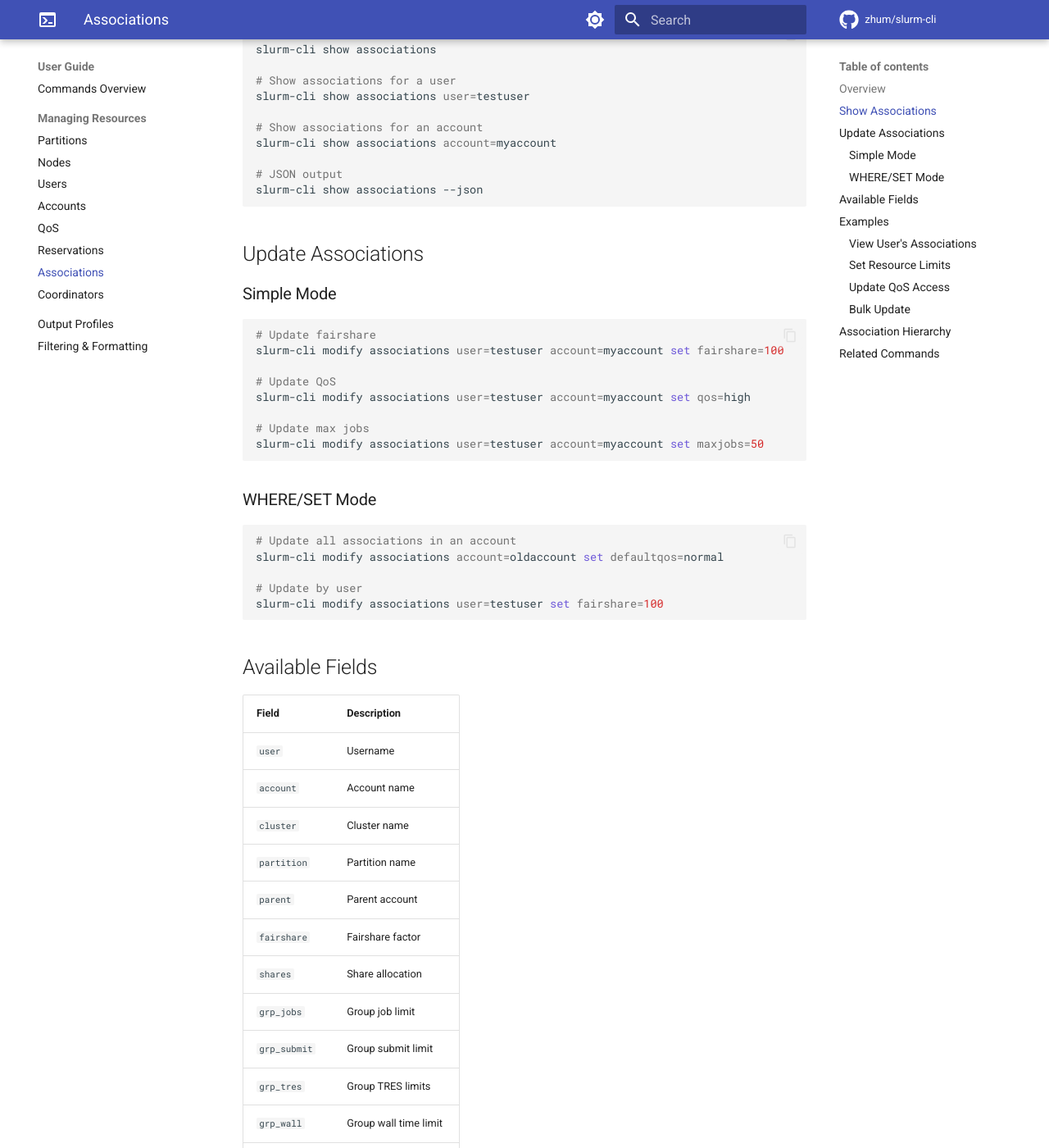
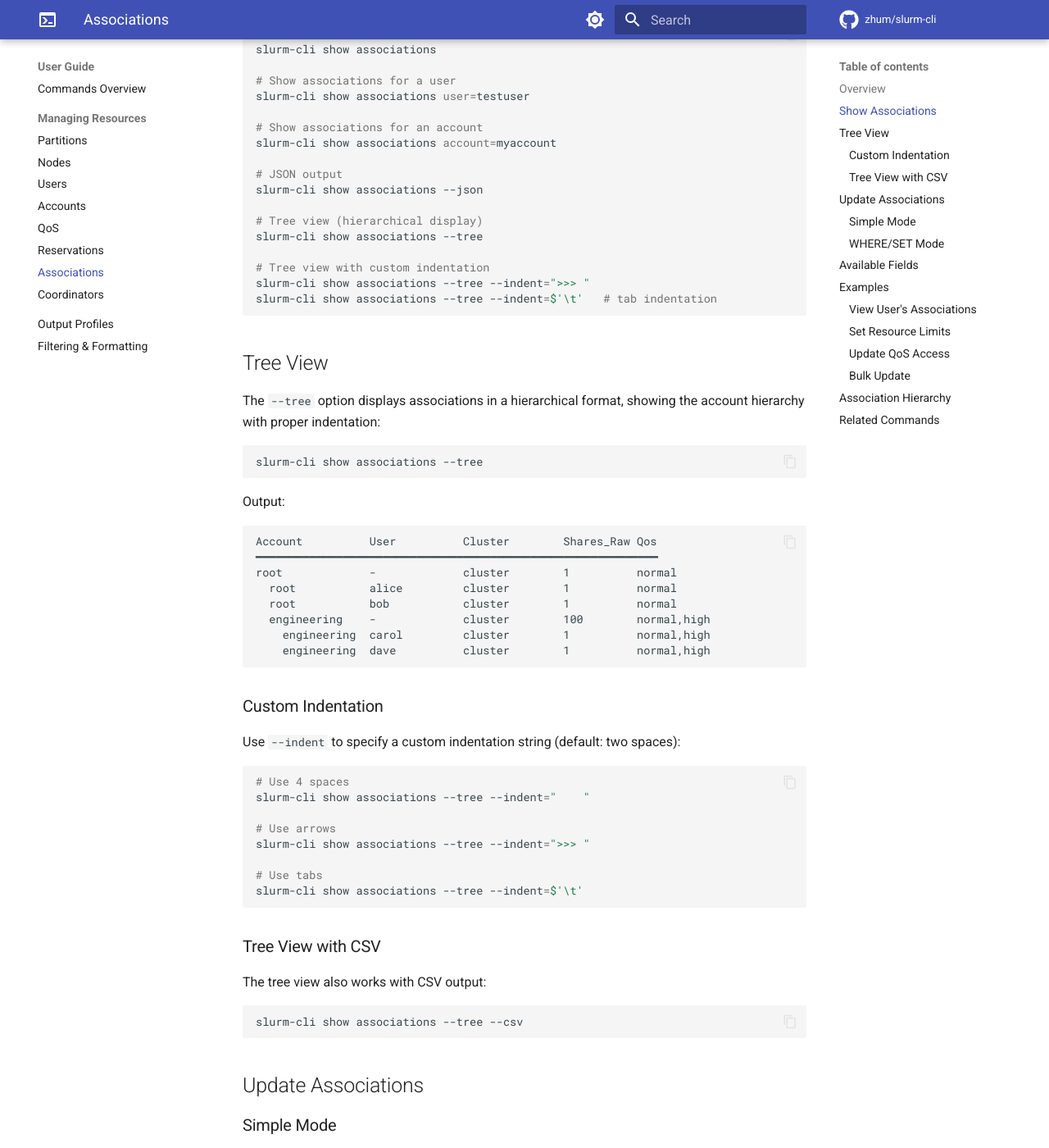
Before and after one commit to zhum/slurm-swiss-knife, an MkDocs documentation site: the page built from docs/user-guide/resources/associations.md, in a window 1280 px wide and 1400 px high, scrolled down 465 px. Shown: the whole window at 82% size. Built offline with MkDocs 1.6.1 and Material for MkDocs 9.7.7, drawn with Linux system fonts in a browser that asks for light colours; comment, search, counter and statistics services are not loaded; the version menu is left out.

Commit message:
Add documentation for tree view feature
- Added --tree and --indent options to show command reference
- Added Tree View section to associations documentation
- Includes examples for custom indentation and CSV output

````diff
--- a/docs/user-guide/resources/associations.md
+++ b/docs/user-guide/resources/associations.md
@@ -20,6 +20,57 @@ slurm-cli show associations account=myaccount
 
 # JSON output
 slurm-cli show associations --json
+
+# Tree view (hierarchical display)
+slurm-cli show associations --tree
+
+# Tree view with custom indentation
+slurm-cli show associations --tree --indent=">>> "
+slurm-cli show associations --tree --indent=$'\t'   # tab indentation
+```
+
+## Tree View
+
+The `--tree` option displays associations in a hierarchical format, showing the account hierarchy with proper indentation:
+
+```bash
+slurm-cli show associations --tree
+```
+
+Output:
+
+```
+Account          User          Cluster        Shares_Raw Qos
+━━━━━━━━━━━━━━━━━━━━━━━━━━━━━━━━━━━━━━━━━━━━━━━━━━━━━━━━━━━━
+root             -             cluster        1          normal
+  root           alice         cluster        1          normal
+  root           bob           cluster        1          normal
+  engineering    -             cluster        100        normal,high
+    engineering  carol         cluster        1          normal,high
+    engineering  dave          cluster        1          normal,high
+```
+
+### Custom Indentation
+
+Use `--indent` to specify a custom indentation string (default: two spaces):
+
+```bash
+# Use 4 spaces
+slurm-cli show associations --tree --indent="    "
+
+# Use arrows
+slurm-cli show associations --tree --indent=">>> "
+
+# Use tabs
+slurm-cli show associations --tree --indent=$'\t'
+```
+
+### Tree View with CSV
+
+The tree view also works with CSV output:
+
+```bash
+slurm-cli show associations --tree --csv
 ```
 
 ## Update Associations
````
Also changed, not shown: docs/user-guide/commands.md (+2 -0 lines).
